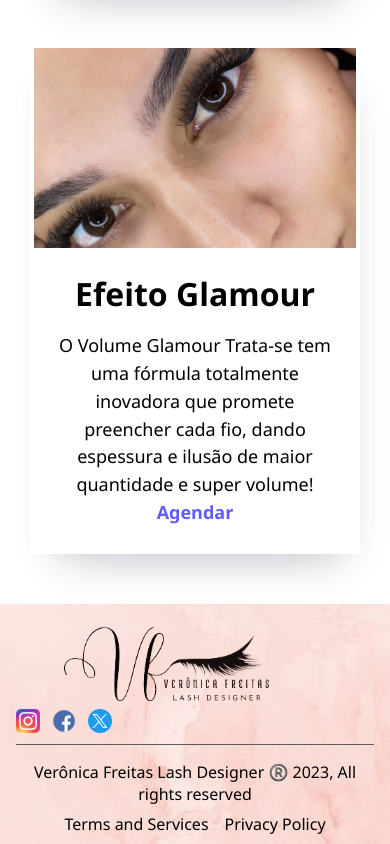
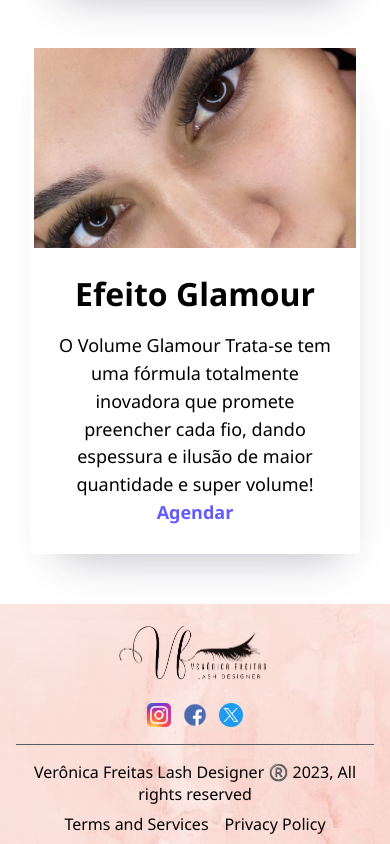
Before and after one commit to matthewslima/webVeronicaLash, a plain HTML site: page index.html in a window 390 px wide. Shown: the part 2901-3745 px from the top of the page. Drawn offline with Linux system fonts and the light colour scheme.

Commit message:
estilo.css

```diff
--- a/estilo.css
+++ b/estilo.css
@@ -316,7 +316,7 @@ footer {
 }
 
 .logo {
-     width: 70%;
+     width: 50%;
 
 }
 
@@ -491,4 +491,11 @@ footer {
         flex-direction: row;
 
     }
+    .footer-top{
+        display: flex;
+        justify-content: center;
+        gap: 18px;
+    }
+
+
 }
```
